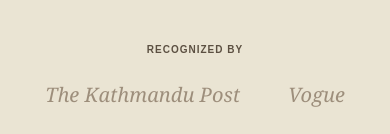
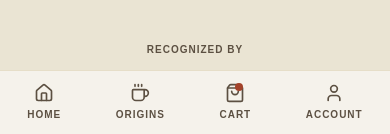
Before and after one commit to CapstoneDesign-Fall2026-UlsanCollege/team_2_capstone_design, a Next.js app in the folder frontend/: page / in a window 390 px wide. Shown: the part 710-844 px from the top of the page. Built offline with nearby package versions, Linux system fonts and the light colour scheme.

Commit message:
feat(pwa): force enable service worker on localhost and add mobile bottom tab navigation

```diff
--- a/frontend/next.config.ts
+++ b/frontend/next.config.ts
@@ -3,7 +3,7 @@
 
 const withPWA = withPWAInit({
   dest: "public",
-  disable: process.env.NODE_ENV === "development",
+  disable: false, // Force enabled for PWA testing
   register: true,
   cacheOnFrontEndNav: true,
 });
--- a/frontend/src/app/layout.tsx
+++ b/frontend/src/app/layout.tsx
@@ -1,8 +1,16 @@
-import type { Metadata } from "next";
+import type { Metadata, Viewport } from "next";
 import localFont from "next/font/local";
 import "./globals.css";
 import Link from "next/link";
-import { ShoppingBag, User, Menu } from "lucide-react";
+import { ShoppingBag, User, Menu, Home, Coffee } from "lucide-react";
+
+export const viewport: Viewport = {
+  themeColor: "#1A1512",
+  width: "device-width",
+  initialScale: 1,
+  maximumScale: 1,
+  userScalable: false,
+};
 
 export const metadata: Metadata = {
   title: "BrewMellow | Himalayan Coffee",
@@ -103,6 +111,30 @@
             </div>
           </div>
         </footer>
+
+        {/* Mobile Bottom Navigation Bar (PWA App Feel) */}
+        <nav className="md:hidden fixed bottom-0 left-0 right-0 bg-[#F5F2EB] border-t border-[#E6DEC8] flex justify-around items-center h-16 z-50 pb-safe select-none">
+          <Link href="/" className="flex flex-col items-center gap-1 text-[#5C5042] hover:text-[#1A1512]">
+            <Home size={20} />
+            <span className="text-[10px] font-bold uppercase tracking-widest">Home</span>
+          </Link>
+          <Link href="/origins" className="flex flex-col items-center gap-1 text-[#5C5042] hover:text-[#1A1512]">
+            <Coffee size={20} />
+            <span className="text-[10px] font-bold uppercase tracking-widest">Origins</span>
+          </Link>
+          <Link href="/checkout" className="flex flex-col items-center gap-1 text-[#5C5042] hover:text-[#1A1512] relative">
+            <ShoppingBag size={20} />
+            <span className="absolute top-0 right-2 w-2 h-2 bg-[#A3432A] rounded-full"></span>
+            <span className="text-[10px] font-bold uppercase tracking-widest">Cart</span>
+          </Link>
+          <Link href="/dashboard" className="flex flex-col items-center gap-1 text-[#5C5042] hover:text-[#1A1512]">
+            <User size={20} />
+            <span className="text-[10px] font-bold uppercase tracking-widest">Account</span>
+          </Link>
+        </nav>
+
+        {/* Pad the bottom so the footer isn't hidden behind the sticky nav on mobile */}
+        <div className="h-16 md:hidden bg-[#1A1512]"></div>
       </body>
     </html>
   );
```
Also changed, not shown: frontend/public/manifest.json.
